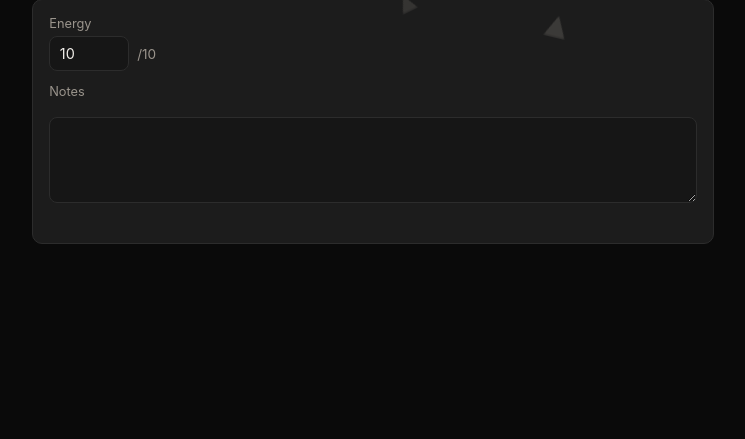
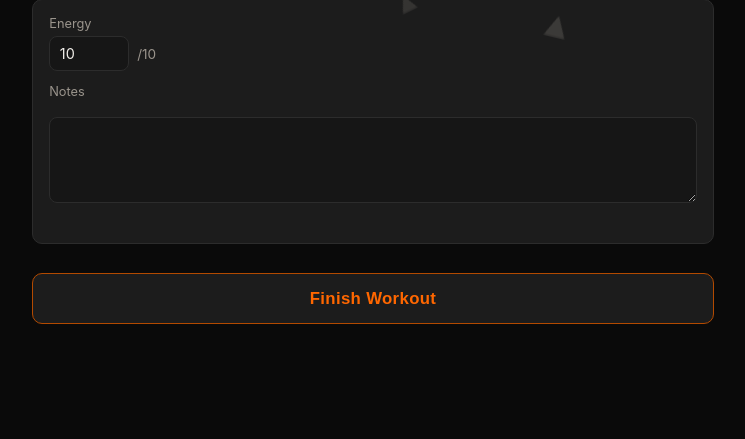
Before and after one commit to PhilMackie/talos, a Flask app: page /routine/debug in a window 1280 px wide. Shown: the part 712-1151 px from the top of the page, without its empty margins (267-1012 px from the left). Before the commit the page ends 956 px from the top, so only its background shows below. Run offline with Flask 3, Linux system fonts and the light colour scheme.

Commit message:
Add Finish Workout button to main routine page
Previously the only way to finish a session was through Focus Mode.
Checking boxes directly on the main page had no way to trigger the
finish flow (session log, streak, rotation advance).

Co-Authored-By: Claude Sonnet 5 <noreply@anthropic.com>
Claude-Session: https://claude.ai/code/session_011CUg34x24rkM9NVdMMPCQo

```diff
--- a/static/style.css
+++ b/static/style.css
@@ -287,6 +287,8 @@ main { max-width: 720px; margin: 0 auto; padding: 1.2rem; }
 
 .start-workout-row { margin-bottom: 1.4rem; }
 
+.finish-workout-row { margin-top: 1.8rem; }
+
 .start-btn {
   width: 100%;
   background: var(--orange);
@@ -304,6 +306,19 @@ main { max-width: 720px; margin: 0 auto; padding: 1.2rem; }
   background: var(--bg-card);
   color: var(--orange);
   border: 1px solid var(--orange-dim);
+}
+
+.finish-btn {
+  width: 100%;
+  background: var(--bg-card);
+  color: var(--orange);
+  border: 1px solid var(--orange-dim);
+  border-radius: 10px;
+  padding: 0.9rem;
+  font-size: 1.05rem;
+  font-weight: 800;
+  letter-spacing: 0.02em;
+  cursor: pointer;
 }
 
 .workout-section { margin-bottom: 1.8rem; }
@@ -618,6 +633,7 @@ body.focus-mode .routine-header-row,
 body.focus-mode .page-title,
 body.focus-mode .meta-row,
 body.focus-mode .start-workout-row,
+body.focus-mode .finish-workout-row,
 body.focus-mode .section-title {
   display: none !important;
 }
--- a/templates/routine.html
+++ b/templates/routine.html
@@ -120,6 +120,10 @@
 </section>
 {% endfor %}
 
+<div class="finish-workout-row">
+  <button class="finish-btn" data-role="finish-workout-main">Finish Workout</button>
+</div>
+
 <div class="rest-timer-bar" data-role="rest-timer" hidden>
   <div class="rest-timer-progress" data-role="rest-progress"></div>
   <div class="rest-timer-inner">
@@ -179,6 +183,7 @@ const focusStorageKey = `talos-focus-${slug}`;
 let focusIndex = 0;
 
 const startBtn = document.querySelector('[data-role="start-workout"]');
+const finishMainBtn = document.querySelector('[data-role="finish-workout-main"]');
 const focusTopbar = document.querySelector('[data-role="focus-topbar"]');
 const focusNavbar = document.querySelector('[data-role="focus-navbar"]');
 const focusEndBtn = document.querySelector('[data-role="focus-end"]');
@@ -327,6 +332,7 @@ chartBtn.addEventListener('click', openProgressSheet);
 document.querySelector('[data-role="progress-close"]').addEventListener('click', closeProgressSheet);
 document.querySelector('[data-role="progress-backdrop"]').addEventListener('click', closeProgressSheet);
 finishBtn.addEventListener('click', completeWorkout);
+if (finishMainBtn) finishMainBtn.addEventListener('click', completeWorkout);
 
 focusEndBtn.addEventListener('click', () => {
   clearFocusState();
```
